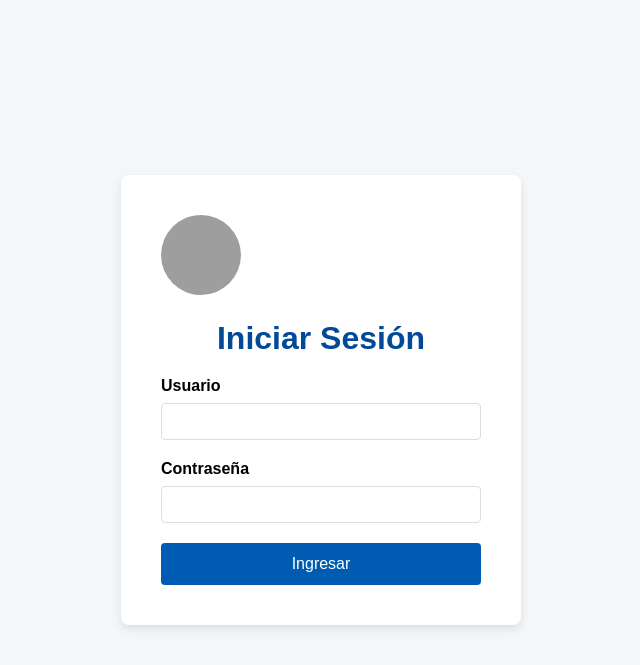
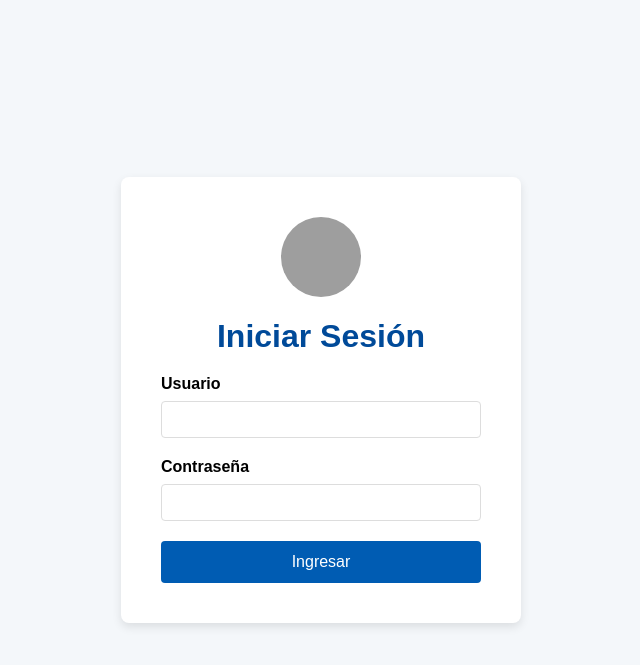
Before and after one commit to miguel-ls/ong, a PHP site: page /ong/public/login.php in a window 1280 px wide. Shown: the top 665 px of the page, without its empty margins (319-959 px from the left). Run offline with PHP 8.4, Linux system fonts and the light colour scheme; grey boxes are pictures that could not be loaded.

Commit message:
fix(ui): Centrar horizontalmente el logo en la página de login
Este commit corrige un problema de alineación con el logo en la página de inicio de sesión.

Se han añadido propiedades CSS (`display: block; margin: auto;`) al estilo de la etiqueta `<img>` para asegurar que el logo se centre horizontalmente de forma robusta dentro de su contenedor, solucionando el problema visual reportado por el usuario.

```diff
--- a/public/login.php
+++ b/public/login.php
@@ -17,8 +17,8 @@
 </head>
 <body>
     <div class="login-container">
-        <div class="text-center mb-3">
-            <img src="images/LOGO-solo.png" alt="Logo del Sistema" style="width: 80px; height: 80px; border-radius: 50%;">
+        <div class="mb-3">
+            <img src="images/LOGO-solo.png" alt="Logo del Sistema" style="width: 80px; height: 80px; border-radius: 50%; display: block; margin-left: auto; margin-right: auto;">
         </div>
         <h1>Iniciar Sesión</h1>
         <?php
```
